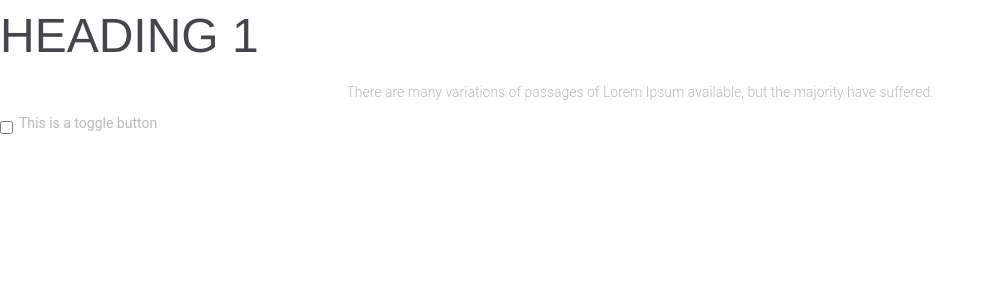
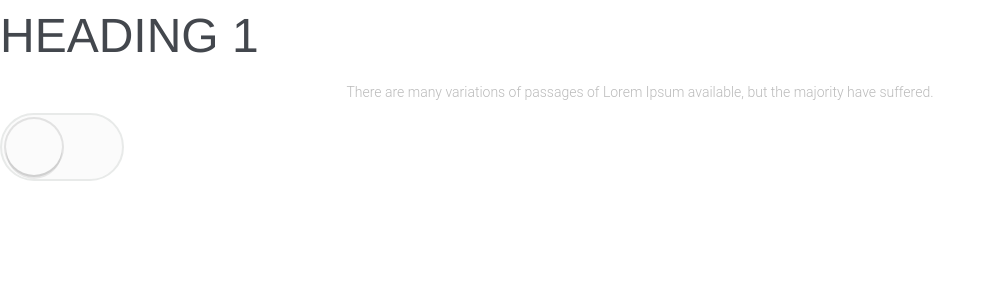
Before and after one commit to Brauxel/mythemes.vanessa, a Next.js app: page /elements in a window 1280 px wide. Shown: the top 300 px of the page, without its empty margins (0-996 px from the left). Built offline with nearby package versions, Linux system fonts and the light colour scheme; a web font is replaced by a local one.

Commit message:
ToggleSwitch styles added

```diff
--- /dev/null
+++ b/components/atoms/ToggleSwitch/ToggleButtonStyles.jsx
@@ -0,0 +1,60 @@
+import styled from "styled-components";
+
+const ToggleButton = styled.button`
+	box-sizing: initial;
+	display: inline-block;
+	outline: 0;
+	width: 8em;
+	height: 4em;
+	position: relative;
+	cursor: pointer;
+	user-select: none;
+	background: #fbfbfb;
+	border-radius: 4em;
+	padding: 4px;
+	transition: all 0.4s ease;
+	border: 2px solid #e8eae9;
+
+	&:focus::after,
+	&:active::before {
+		box-sizing: initial;
+		box-shadow: 0 0 0 2px rgba(0, 0, 0, 0.1), 0 4px 0 rgba(0, 0, 0, 0.08),
+			inset 0px 0px 0px 3px #9c9c9c;
+	}
+
+	&::after {
+		left: 0;
+		position: relative;
+		display: block;
+		content: "";
+		width: 50%;
+		height: 100%;
+		border-radius: 4em;
+		background: #fbfbfb;
+		transition: all 0.3s cubic-bezier(0.175, 0.885, 0.32, 1.275),
+			padding 0.3s ease, margin 0.3s ease;
+		box-shadow: 0 0 0 2px rgba(0, 0, 0, 0.1), 0 4px 0 rgba(0, 0, 0, 0.08);
+	}
+
+	&.toggle-on {
+		background: #86d993;
+
+		&::after {
+			left: 50%;
+		}
+
+		&:active {
+			box-shadow: none;
+
+			&::after {
+				margin-left: -1.6em;
+			}
+		}
+	}
+
+	&:active::after {
+		padding-right: 1.6em;
+	}
+`;
+
+export default ToggleButton;
--- /dev/null
+++ b/components/atoms/ToggleSwitch/ToggleInputStyles.jsx
@@ -0,0 +1,7 @@
+import styled from "styled-components";
+
+const ToggleInput = styled.input`
+	display: none;
+`;
+
+export default ToggleInput;
--- a/components/atoms/ToggleSwitch/index.jsx
+++ b/components/atoms/ToggleSwitch/index.jsx
@@ -1,5 +1,6 @@
 import React, { Component, Fragment } from "react";
 import PropTypes from "prop-types";
+import { ToggleButton, ToggleInput } from "./styles";
 
 class ToggleSwitch extends Component {
 	render() {
@@ -10,15 +11,12 @@ class ToggleSwitch extends Component {
 
 		return (
 			<Fragment>
-				<input
-					className="toggle-input"
+				<ToggleInput
 					onChange={() => {}} // the change is handled via the button
 					type="checkbox"
 					checked={on}
 				/>
-				<button aria-label="toggle" className={btnClassName} {...props}>
-					This is a toggle button
-				</button>
+				<ToggleButton aria-label="toggle" className={btnClassName} {...props} />
 			</Fragment>
 		);
 	}
--- /dev/null
+++ b/components/atoms/ToggleSwitch/styles.jsx
@@ -0,0 +1,4 @@
+import ToggleButton from "./ToggleButtonStyles";
+import ToggleInput from "./ToggleInputStyles";
+
+export { ToggleButton, ToggleInput };
```
